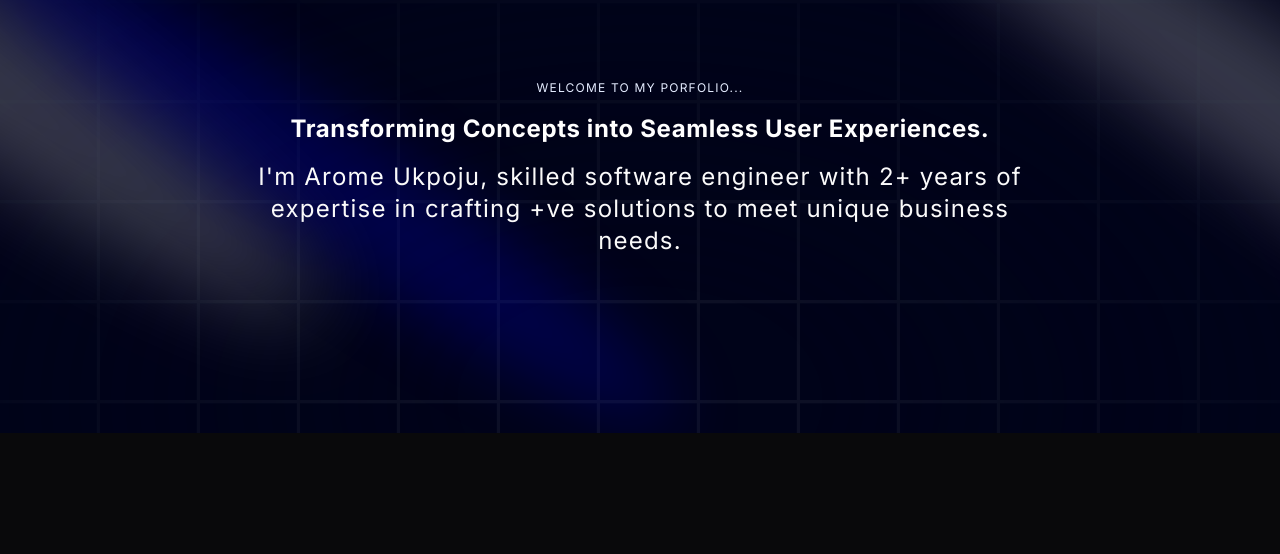
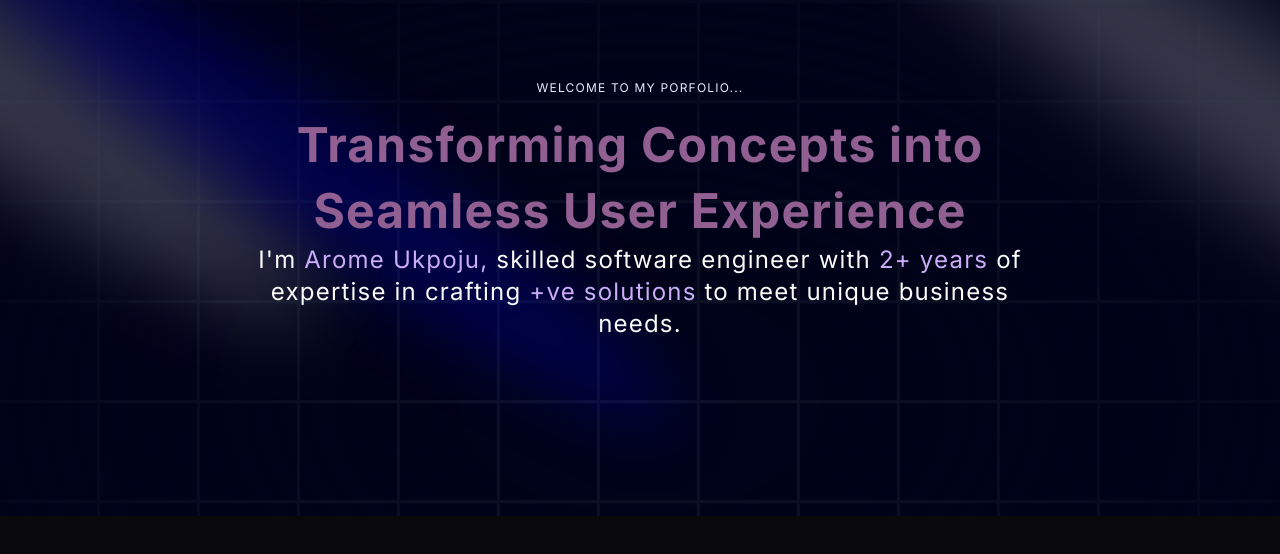
Before and after one commit to Tnath1/porfolio, a Next.js app: page / in a window 1280 px wide. Shown: the top 554 px of the page. Built offline with nearby package versions, Linux system fonts and the light colour scheme.

Commit message:
hero almost done

```diff
--- a/components/Hero.tsx
+++ b/components/Hero.tsx
@@ -1,6 +1,6 @@
 import React from "react";
 import { Spotlight } from "./ui/Spotlight";
-import { TextGenerateEffect } from "./ui/TextGeneratorEffect";
+import { TextGenerateEffect } from "./ui/TextGenerateEffect";
 
 const Hero = () => {
   return (
@@ -10,19 +10,12 @@ const Hero = () => {
           className="-top-40 -left-10 md:-left-32 md:-top-20 h-screen"
           fill="white"
         />
-      <Spotlight
-        className="top-10 left-full -[80vh] w-[50vw]"
-        fill="white"
-      />
-      <Spotlight
-        className="top-28 left-80 h-[80vh] w-[50vw]"
-        fill="blue"
-      />
+        <Spotlight className="top-10 left-full -[80vh] w-[50vw]" fill="white" />
+        <Spotlight className="top-28 left-80 h-[80vh] w-[50vw]" fill="blue" />
       </div>
       <div className="h-screen w-full dark:bg-black-100 bg-white  dark:bg-grid-white/[0.05] bg-grid-black/[0.2] absolute top-0 left-0 flex items-center justify-center">
         {/* Radial gradient for the container to give a faded look */}
         <div className="absolute pointer-events-none inset-0 flex items-center justify-center dark:bg-black-100 bg-white [mask-image:radial-gradient(ellipse_at_center,transparent_20%,black)]" />
-
       </div>
       <div className="flex justify-center relative my-20 z-10">
         <div className="max-w-[89vw] md:max-w-2xl lg:max-w-[60vw] flex flex-col items-center justify-center ">
@@ -30,15 +23,20 @@ const Hero = () => {
             Welcome to my Porfolio...
           </h2>
           <TextGenerateEffect
-        className="text-center tex-[40px] md:text-5xl lg:text-6xl"
-        words="Transforming Concepts into Seamless User Experiences." />
-        <p className="text-center md:tracking-wider mb-4 text-sm md:text-lg lg:text-2xl "> I'm Arome Ukpoju, skilled software engineer with 2+ years of expertise in crafting +ve solutions to meet unique business needs. </p>
+            className="text-center text-[30px] md:text-4xl lg:text-5xl "
+            words="Transforming Concepts into Seamless User Experience"
+          />
+          <p className="text-center md:tracking-wider mb-4 text-sm md:text-lg lg:text-2xl ">
+            I'm <span className="text-purple">Arome Ukpoju,</span> skilled
+            software engineer with <span className="text-purple">2+ years</span>{" "}
+            of expertise in crafting{" "}
+            <span className="text-purple">+ve solutions</span> to meet unique
+            business needs.
+          </p>
+
         </div>
       </div>
     </div>
-
-
-
   );
 };
 
--- a/components/ui/TextGeneratorEffect.tsx
+++ b/components/ui/TextGenerateEffect.tsx
@@ -32,7 +32,7 @@ export const TextGenerateEffect = ({
           return (
             <motion.span
               key={word + idx}
-              className="{`${idx > 3 ? 'text-purple' : 'dark:text-white text-black'}opacity-0`}"
+              className="dark:text-[#915f91] text-black opacity-0"
             >
               {word}{" "}
             </motion.span>
@@ -44,8 +44,8 @@ export const TextGenerateEffect = ({
 
   return (
     <div className={cn("font-bold", className)}>
-      <div className="my-4">
-        <div className=" dark:text-white text-black text-2xl leading-snug tracking-wide">
+      <div className="mt-4">
+        <div className= " dark:text-white text-black leading-snug tracking-wide">
           {renderWords()}
         </div>
       </div>
--- a/package.json
+++ b/package.json
@@ -10,7 +10,7 @@
   },
   "dependencies": {
     "clsx": "^2.1.1",
-    "framer-motion": "^11.2.4",
+    "framer-motion": "^11.2.6",
     "mini-svg-data-uri": "^1.4.4",
     "next": "14.2.3",
     "next-themes": "^0.3.0",
```
Also changed, not shown: components/ui/MagicButton.jsx (added, +14 -0 lines), 1 other file (tests, documents, lock files or other folders). Lines whose indentation alone changed are shown as unchanged.
